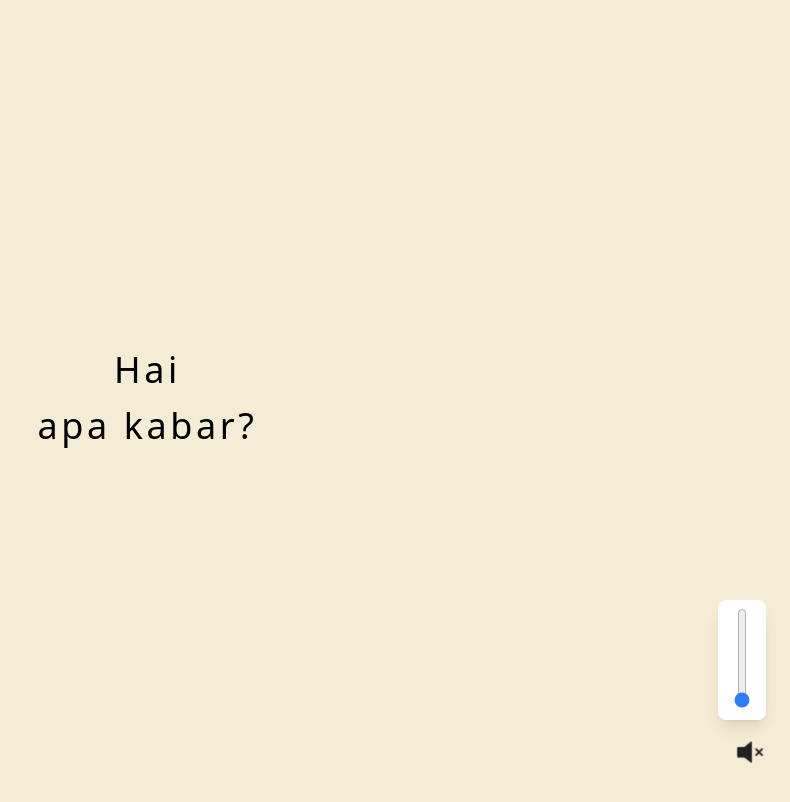
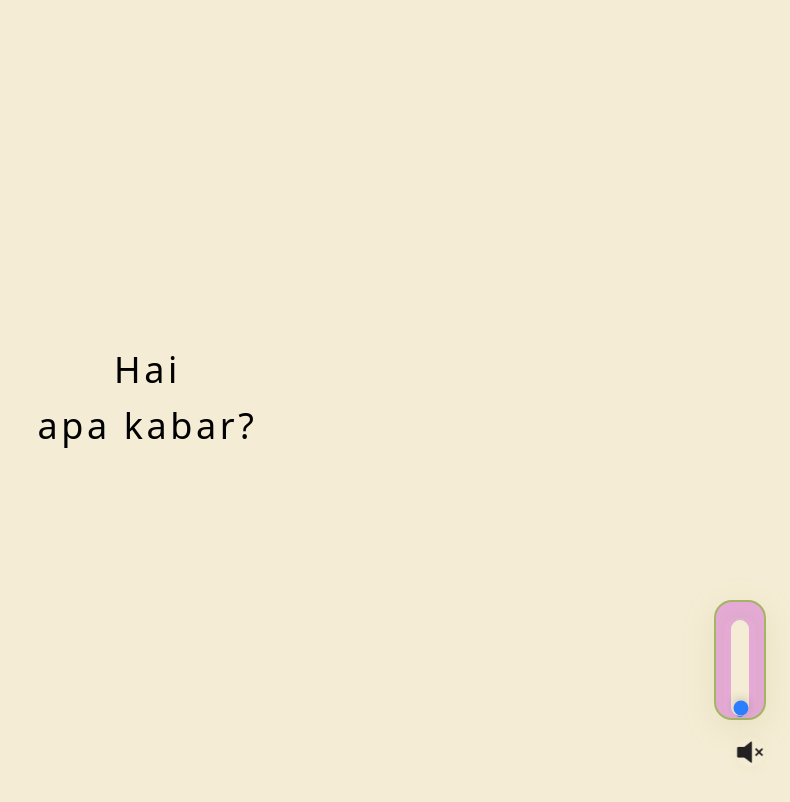
Before and after one commit to KaonWry/your-needs-everyday, a Next.js app: page /main in a window 1280 px wide. Both pictures are taken after a click on the button "Mute/Unmute". Shown: the top 802 px of the page, without its empty margins (490-1280 px from the left). Built offline with nearby package versions, Linux system fonts and the light colour scheme; a web font is replaced by a local one.

Commit message:
add the volume slider

```diff
--- a/app/components/Navbar.js
+++ b/app/components/Navbar.js
@@ -1,5 +1,6 @@
 import Image from "next/image";
 import { useState, useRef } from "react";
+import "./navbar.css";
 
 const Navbar = ({ isMuted, toggleMute, volume, setVolume }) => {
   const [showSlider, setShowSlider] = useState(false);
@@ -25,7 +26,7 @@ const Navbar = ({ isMuted, toggleMute, volume, setVolume }) => {
   };
 
   return (
-    <nav className="fixed bottom-0 w-full h-24 z-10">
+    <nav className="navbar-container fixed bottom-0 w-full h-24 z-10">
       <div className="flex items-center justify-between w-full h-full px-6">
         <div />
         <div className="flex items-center gap-4 relative">
@@ -37,7 +38,7 @@ const Navbar = ({ isMuted, toggleMute, volume, setVolume }) => {
           >
             <button
               onClick={toggleMute}
-              className="transition hover:scale-110"
+              className="navbar-icon-btn transition hover:scale-110"
               aria-label="Mute/Unmute"
               style={{ background: 'none', border: 'none', padding: 0, margin: 0 }}
             >
@@ -49,7 +50,7 @@ const Navbar = ({ isMuted, toggleMute, volume, setVolume }) => {
             </button>
             {showSlider && (
               <div
-                className="absolute bottom-12 right-0 flex flex-col items-center transition-opacity duration-300 opacity-100 pointer-events-auto bg-white rounded-lg shadow-lg p-2"
+                className="navbar-slider-popup absolute bottom-12 right-0 flex flex-col items-center transition-opacity duration-300 opacity-100 pointer-events-auto"
                 style={{ height: "120px", zIndex: 20 }}
               >
                 <input
@@ -77,16 +78,6 @@ const Navbar = ({ isMuted, toggleMute, volume, setVolume }) => {
           </div>
         </div>
       </div>
-      <style jsx>{`
-        .vertical-slider::-webkit-slider-thumb {
-          width: 24px;
-          height: 24px;
-        }
-        .vertical-slider {
-          appearance: slider-vertical;
-          writing-mode: vertical-lr;
-        }
-      `}</style>
     </nav>
   );
 };
--- /dev/null
+++ b/app/components/navbar.css
@@ -0,0 +1,118 @@
+/* Navbar container */
+
+/* Mute/Unmute button */
+.navbar-icon-btn {
+  border: 2px solid #a4b465;
+  background: #ba9c50;
+  border-radius: 50%;
+  padding: 8px;
+  transition: box-shadow 0.2s, border-color 0.2s, background 0.2s;
+  box-shadow: 0 2px 8px 0 rgba(164, 180, 101, 0.08);
+}
+.navbar-icon-btn:hover {
+  border-color: #626f47;
+  background: #e6e6d6;
+  box-shadow: 0 4px 16px 0 rgba(164, 180, 101, 0.18);
+}
+
+/* Slider popup */
+.navbar-slider-popup {
+  background: #e4a9d4;
+  border: 2px solid #a4b465;
+  border-radius: 18px;
+  box-shadow: 0 8px 32px 0 rgba(164, 180, 101, 0.18);
+  padding: 16px 8px;
+  min-width: 48px;
+}
+
+/* Vertical slider */
+.vertical-slider {
+  appearance: slider-vertical;
+  writing-mode: vertical-lr;
+  width: 18px;
+  height: 100px;
+  background: linear-gradient(180deg, #a4b465 0%, #f5ecd5 100%);
+  border-radius: 12px;
+  border: 2px solid #a4b465;
+  box-shadow: 0 2px 8px 0 rgba(164, 180, 101, 0.12);
+  outline: none;
+  transition: border-color 0.2s;
+  /* Add for Chrome/Edge/Safari: */
+  --slider-fill: #a4b465;
+  --slider-bg: #f5ecd5;
+}
+.vertical-slider:focus {
+  border-color: #626f47;
+}
+.vertical-slider::-webkit-slider-thumb {
+  -webkit-appearance: none;
+  appearance: none;
+  width: 18px;
+  height: 18px;
+  border-radius: 50%;
+  background: #626f47;
+  border: 3px solid #a4b465;
+  box-shadow: 0 2px 8px 0 rgba(34, 34, 34, 0.18);
+  transition: background 0.2s, border-color 0.2s;
+  position: relative;
+  z-index: 2;
+}
+.vertical-slider:focus::-webkit-slider-thumb,
+.vertical-slider:hover::-webkit-slider-thumb {
+  background: #a4b465;
+  border-color: #626f47;
+}
+.vertical-slider::-webkit-slider-runnable-track {
+  height: 100px;
+  width: 18px;
+  background: #f5ecd5;
+  border-radius: 12px;
+}
+.vertical-slider::-webkit-slider-progress {
+  background: #a4b465;
+  border-radius: 12px;
+  width: 18px;
+}
+.vertical-slider::-webkit-slider-thumb {
+  -webkit-appearance: none;
+  appearance: none;
+  width: 18px;
+  height: 18px;
+  border-radius: 50%;
+  background: #626f47;
+  border: 3px solid #a4b465;
+  box-shadow: 0 2px 8px 0 rgba(34, 34, 34, 0.18);
+  transition: background 0.2s, border-color 0.2s;
+  position: relative;
+  z-index: 2;
+}
+.vertical-slider:focus::-webkit-slider-thumb,
+.vertical-slider:hover::-webkit-slider-thumb {
+  background: #a4b465;
+  border-color: #626f47;
+}
+/* Firefox */
+.vertical-slider::-moz-range-track {
+  background: #f5ecd5;
+  border-radius: 12px;
+  width: 18px;
+}
+.vertical-slider::-moz-range-progress {
+  background-color: #a4b465;
+  border-radius: 12px;
+  width: 18px;
+}
+/* IE/Edge */
+.vertical-slider::-ms-fill-lower {
+  background: #a4b465;
+}
+.vertical-slider::-ms-fill-upper {
+  background: #f5ecd5;
+}
+
+/* Hide outline for slider on click */
+.vertical-slider:focus {
+  outline: none;
+}
+
+/* For easy editing: change border, color, shadow, etc above! */
```
